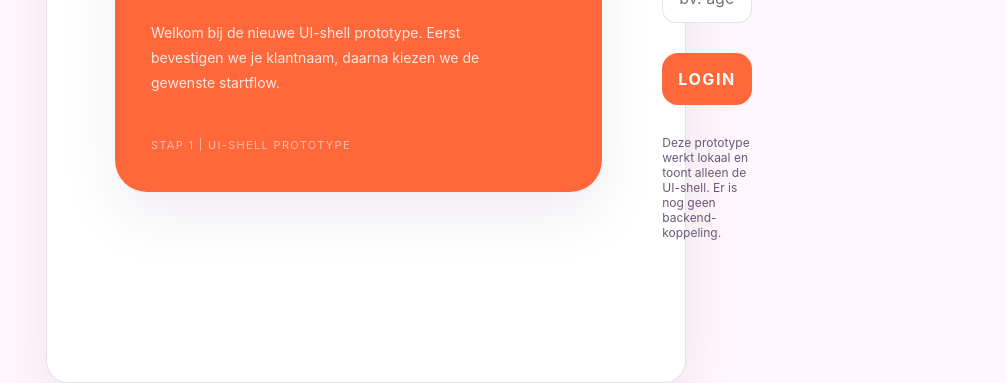
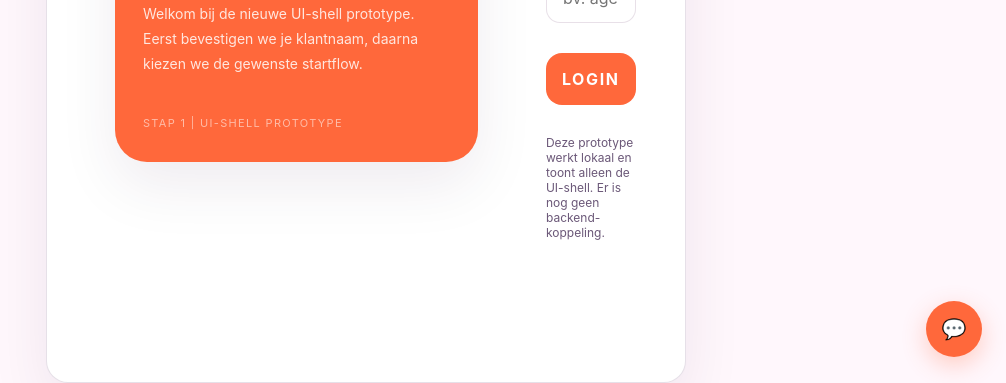
Before and after one commit to mayday-marketing/meta-performance-agent-webapp, a plain HTML site: page index.html in a window 1280 px wide. Shown: the part 419-802 px from the top of the page, without its empty margins (274-1280 px from the left). Drawn offline with Linux system fonts and the light colour scheme; a web font is replaced by a local one.

Commit message:
Update index.html

```diff
--- a/index.html
+++ b/index.html
@@ -274,6 +274,15 @@
       flex-direction: column;
       padding: 24px;
       overflow-y: auto;
+      transition: transform 0.3s ease, width 0.3s ease;
+    }
+
+    .chat-panel.collapsed {
+      width: 0;
+      border-left: none;
+      transform: translateX(100%);
+      padding: 0;
+      overflow: hidden;
     }
 
     .chat-panel h2 {
@@ -315,9 +324,9 @@
 
     .auth-grid {
       display: grid;
-      grid-template-columns: 1.2fr 1fr;
+      grid-template-columns: 0.5fr 1.5fr;
       min-height: calc(100vh - 56px);
-      gap: 24px;
+      gap: 32px;
       align-items: center;
       padding: 40px;
     }
@@ -326,17 +335,17 @@
       background: var(--accent);
       color: #fff;
       border-radius: 32px;
-      padding: 40px 36px;
+      padding: 32px 28px;
       display: flex;
       flex-direction: column;
       justify-content: space-between;
-      min-height: 420px;
+      min-height: 360px;
       box-shadow: var(--shadow);
     }
 
     .auth-panel h1 {
       margin: 0;
-      font-size: 46px;
+      font-size: 34px;
       line-height: 1.05;
       font-family: var(--font-serif);
       text-transform: uppercase;
@@ -556,6 +565,35 @@
       justify-content: center;
       min-height: calc(100vh - 40px);
     }
+
+    .chat-toggle-btn {
+      position: fixed;
+      bottom: 24px;
+      right: 24px;
+      width: 56px;
+      height: 56px;
+      border-radius: 50%;
+      background: var(--accent);
+      border: none;
+      color: #fff;
+      font-size: 20px;
+      display: flex;
+      align-items: center;
+      justify-content: center;
+      cursor: pointer;
+      box-shadow: 0 8px 24px rgba(255, 104, 59, 0.3);
+      transition: all 0.3s ease;
+      z-index: 999;
+    }
+
+    .chat-toggle-btn:hover {
+      transform: scale(1.1);
+      box-shadow: 0 12px 32px rgba(255, 104, 59, 0.4);
+    }
+
+    .chat-toggle-btn.open {
+      display: none;
+    }
   </style>
 </head>
 <body>
@@ -706,13 +744,15 @@
         </section>
       </main>
 
-      <aside class="chat-panel">
+      <aside class="chat-panel collapsed" id="chat-panel">
         <h2>Analyse Chat</h2>
         <p>De chat blijft voorlopig in de bestaande layout en wordt later in stap 6 uitgebreid met Metricool MCP + Meta Ads MCP.</p>
         <div class="chat-placeholder">Hier komt het chatpaneel met vragen en antwoorden over de data. Voor stap 1 is dit een stijlplaceholder.</div>
       </aside>
     </div>
   </div>
+
+  <button class="chat-toggle-btn" id="chat-toggle-btn" onclick="toggleChatPanel()">💬</button>
 
   <script>
     const state = {
@@ -781,6 +821,13 @@
     function toggleChat() {
       alert('Chatpaneel is een visuele placeholder in stap 1. Later wordt dit werkend gemaakt.');
     }
+
+    function toggleChatPanel() {
+      const chatPanel = document.getElementById('chat-panel');
+      const toggleBtn = document.getElementById('chat-toggle-btn');
+      chatPanel.classList.toggle('collapsed');
+      toggleBtn.classList.toggle('open');
+    }
   </script>
 </body>
 </html>
```
